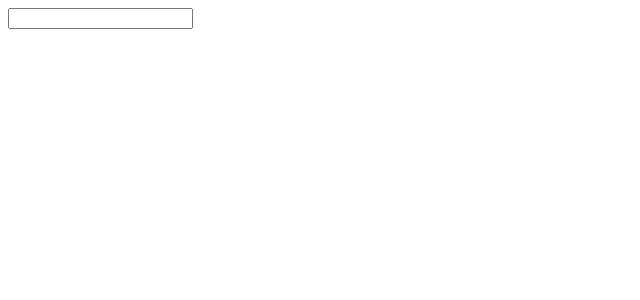
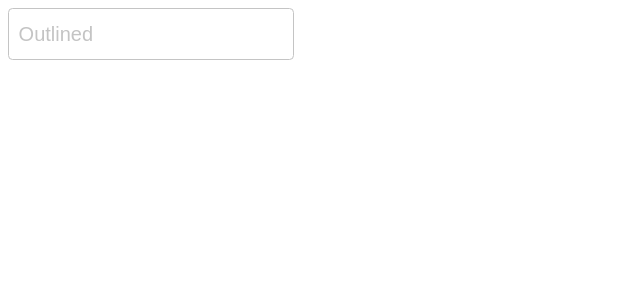
Before and after one commit to Myslitel666/Svelte-UI, a SvelteKit app: page / in a window 1280 px wide. Shown: the top 300 px of the page, without its empty margins (0-640 px from the left). Built offline with nearby package versions, Linux system fonts and the light colour scheme.

Commit message:
InputBase Init

```diff
--- /dev/null
+++ b/src/components/common/user-interface/InputBase.svelte
@@ -0,0 +1,33 @@
+<input
+    class = 'input-base'
+    type='text'
+    placeholder='Outlined'
+/>
+
+<style>
+    .input-base {
+        height: 3rem;                       /* Высота поя */
+        border-radius: 4.5px;               /* Радиус скругления углов */
+        border-style: solid;                /* Тип обводки */
+        border-color: #c4c4c4;            /* Цвет обводки */
+        border-width: 1px;                  /* Толщина обводки */
+        transition: border-color 1s ease;   /* Плавная смена цвета обводки */
+        padding-left: 0.6rem;               /* Отступ от левой границы до курсора */
+        padding-right: 0.6rem;              /* Отступ до правой границы */
+        font-size: 1.25rem;                 /* Размер шрифта */
+        outline: none;                      /* Убираем стандартную обводку при нажатии, чтобы сделать её смену плавной */
+    }
+
+    .input-base::placeholder {
+        color: #c4c4c4;                   /* Цвет текста placeholder */
+        transition: color 1s ease;
+    }
+
+    .input-base:focus {
+        border-color: black;              /* Изменение цвета рамки при фокусе */
+    }
+
+    .input-base:focus::placeholder {
+        color: transparent;                 /* Скрываем текст placeholder при фокусировке */
+    }
+</style>
--- a/src/components/common/user-interface/TextField.svelte
+++ /dev/null
@@ -1 +0,0 @@
-<input type='text'/>
--- a/src/routes/+page.svelte
+++ b/src/routes/+page.svelte
@@ -1,5 +1,5 @@
 <script>
-	import TextField from '../components/common/user-interface/TextField.svelte';
+	import InputBase from '../components/common/user-interface/InputBase.svelte';
 </script>
 
-<TextField/>
+<InputBase/>
```
